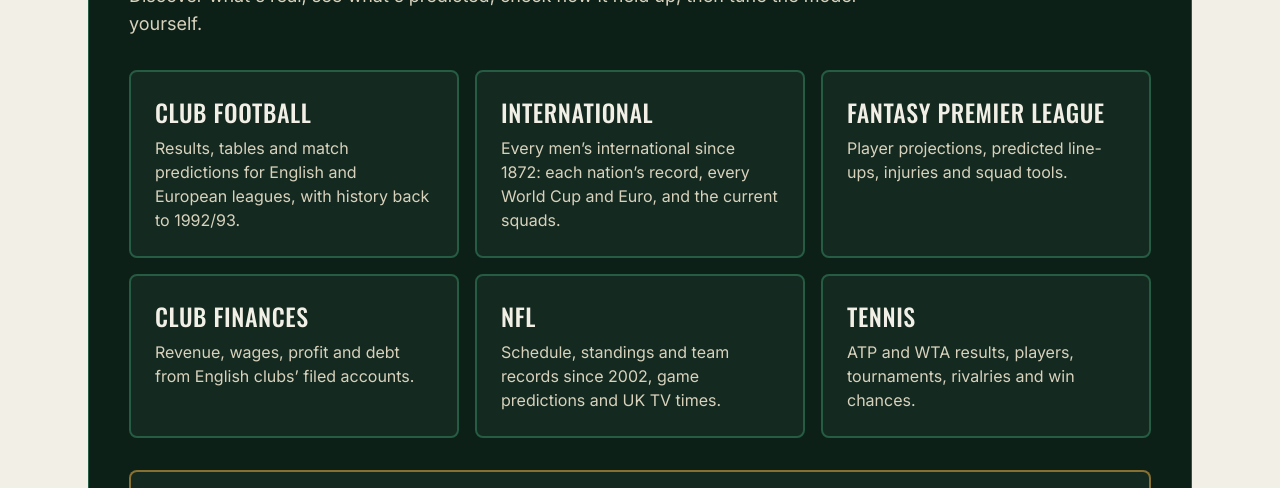
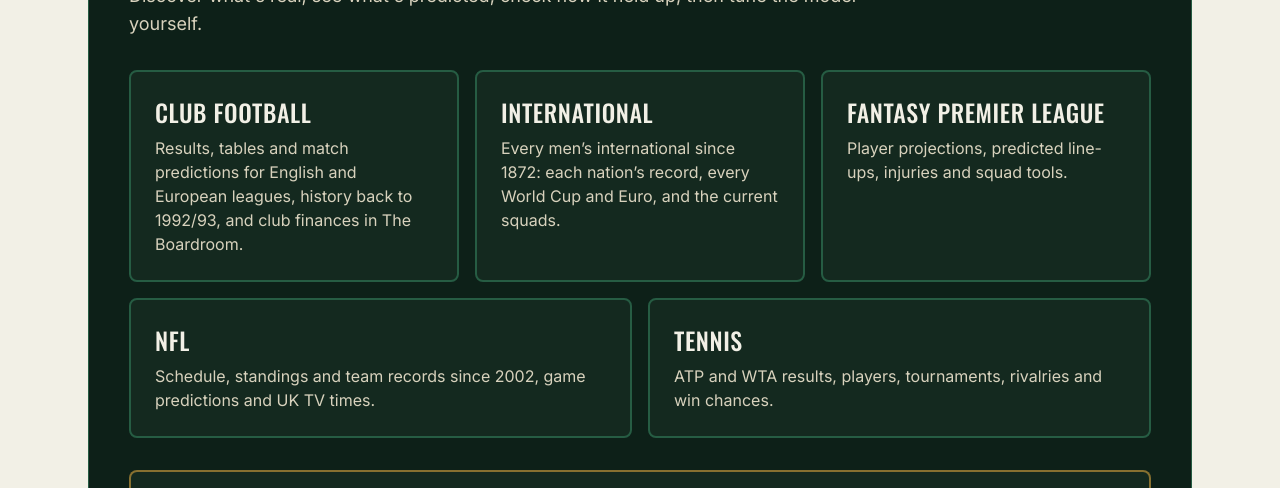
Before and after one commit to sharkey1982/football-data-webapp, a React (Vite) app: page / in a window 1280 px wide. Shown: the part 274-762 px from the top of the page. Built offline with nearby package versions, Linux system fonts and the light colour scheme; no server answers.

Commit message:
WIP (not for merge): five home-page cards matching the top menu [skip netlify]
Parked while the home page design is discussed (tiles vs descriptive cards).

Co-Authored-By: Claude Opus 5.5 <noreply@anthropic.com>
Claude-Session: https://claude.ai/code/session_01JQhaKbdaUhzaxswyxPPdCF

```diff
--- a/src/pages/Landing.tsx
+++ b/src/pages/Landing.tsx
@@ -40,11 +40,11 @@ function GameCard() {
   );
 }
 
-function ThemeButton({ to, title, description }: { to: string; title: string; description: string }) {
+function ThemeButton({ to, title, description, className = '' }: { to: string; title: string; description: string; className?: string }) {
   return (
     <Link
       to={to}
-      className="group block border-2 border-pitch-700 hover:border-amber-500 rounded-lg bg-pitch-900 hover:bg-pitch-800 p-4 sm:p-6 transition-all hover:shadow-[0_0_30px_rgba(227,180,85,0.25)]"
+      className={`${className} group block border-2 border-pitch-700 hover:border-amber-500 rounded-lg bg-pitch-900 hover:bg-pitch-800 p-4 sm:p-6 transition-all hover:shadow-[0_0_30px_rgba(227,180,85,0.25)]`}
     >
       <h2 className="font-display uppercase tracking-wide text-xl sm:text-2xl text-chalk-100 group-hover:text-amber-400 transition-colors">
         {title}
@@ -54,18 +54,27 @@ function ThemeButton({ to, title, description }: { to: string; title: string; de
   );
 }
 
-// One card per section of the site, in the top menu's order, plus club
-// finances (in the Club menu, but its own destination). Until 6 Oct 2026 the
-// page offered only Football and FPL, so NFL, tennis, international football
-// and finances had no link from the home page.
+// One card per top-menu section, in the menu's order. Club finances (The
+// Boardroom) live under Club > Discover since 4 Oct 2026, so they are named
+// in the Club card rather than given their own. The Club card spans the full
+// width wherever the grid has two columns, so five cards never leave a gap.
 const SECTIONS = [
-  { to: '/football', title: 'Club football', description: 'Results, tables and match predictions for English and European leagues, with history back to 1992/93.' },
+  { to: '/football', title: 'Club football', description: 'Results, tables and match predictions for English and European leagues, history back to 1992/93, and club finances in The Boardroom.' },
   { to: '/international', title: 'International', description: 'Every men\u2019s international since 1872: each nation\u2019s record, every World Cup and Euro, and the current squads.' },
   { to: '/fpl/start', title: 'Fantasy Premier League', description: 'Player projections, predicted line-ups, injuries and squad tools.' },
-  { to: '/finance', title: 'Club finances', description: 'Revenue, wages, profit and debt from English clubs\u2019 filed accounts.' },
   { to: '/nfl', title: 'NFL', description: 'Schedule, standings and team records since 2002, game predictions and UK TV times.' },
   { to: '/tennis', title: 'Tennis', description: 'ATP and WTA results, players, tournaments, rivalries and win chances.' },
 ] as const;
+
+// Grid placement for five cards: 1 column on a narrow phone; 2 columns with
+// Club football across the top; on large screens 3 + 2 in a 6-unit grid.
+const PLACEMENT = [
+  'min-[420px]:col-span-2 lg:col-span-2',
+  'lg:col-span-2',
+  'lg:col-span-2',
+  'lg:col-span-3',
+  'lg:col-span-3',
+];
 
 export default function Landing() {
   useDocumentHead({
@@ -88,9 +97,9 @@ export default function Landing() {
         </p>
       </div>
 
-      <div className="grid grid-cols-1 min-[420px]:grid-cols-2 lg:grid-cols-3 gap-3 sm:gap-4" data-testid="home-sections">
-        {SECTIONS.map((s) => (
-          <ThemeButton key={s.to} to={s.to} title={s.title} description={s.description} />
+      <div className="grid grid-cols-1 min-[420px]:grid-cols-2 lg:grid-cols-6 gap-3 sm:gap-4" data-testid="home-sections">
+        {SECTIONS.map((s, i) => (
+          <ThemeButton key={s.to} to={s.to} title={s.title} description={s.description} className={PLACEMENT[i]} />
         ))}
       </div>
 
```
Also changed, not shown: 1 other file (tests, documents, lock files or other folders).
